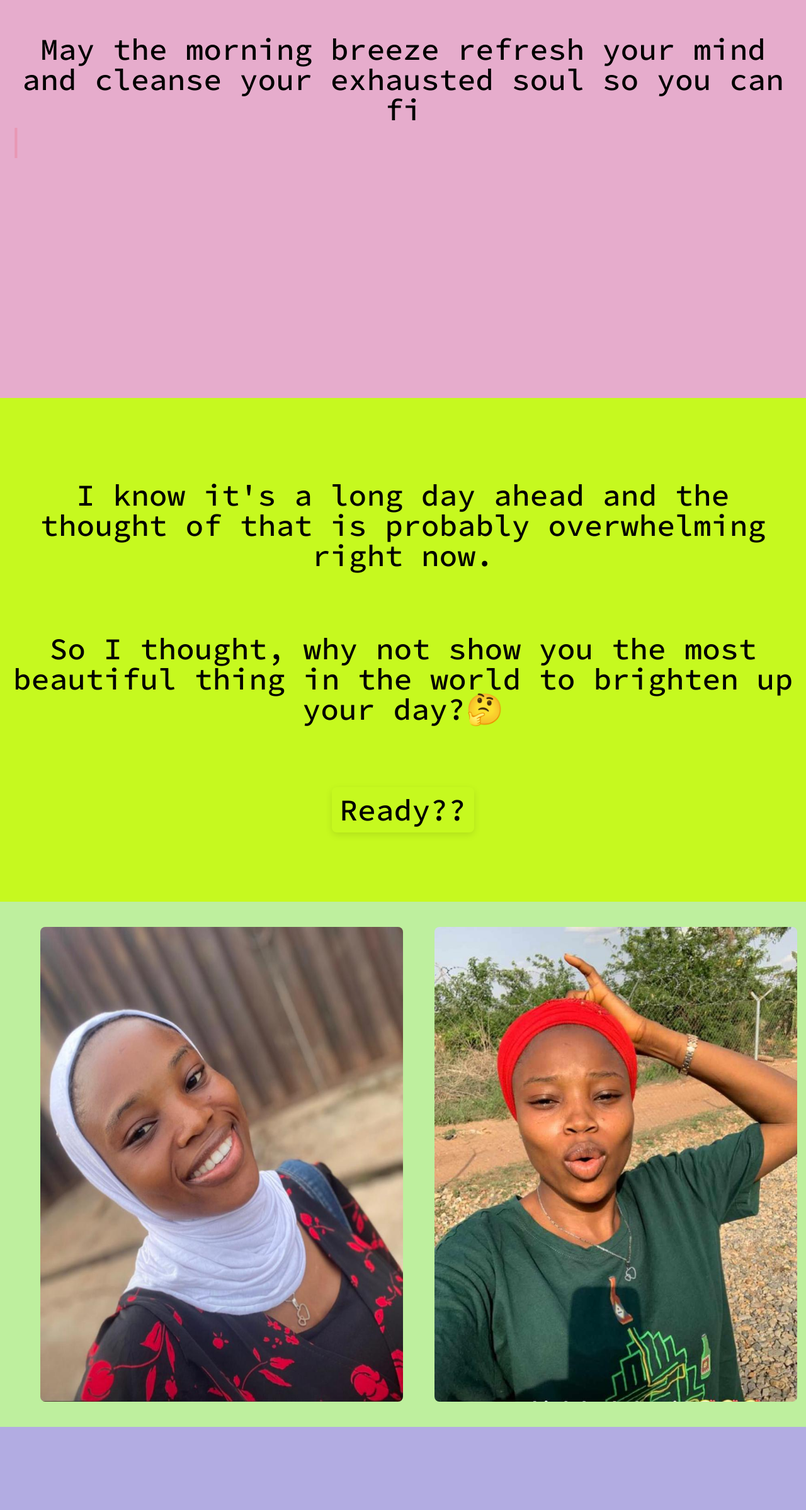
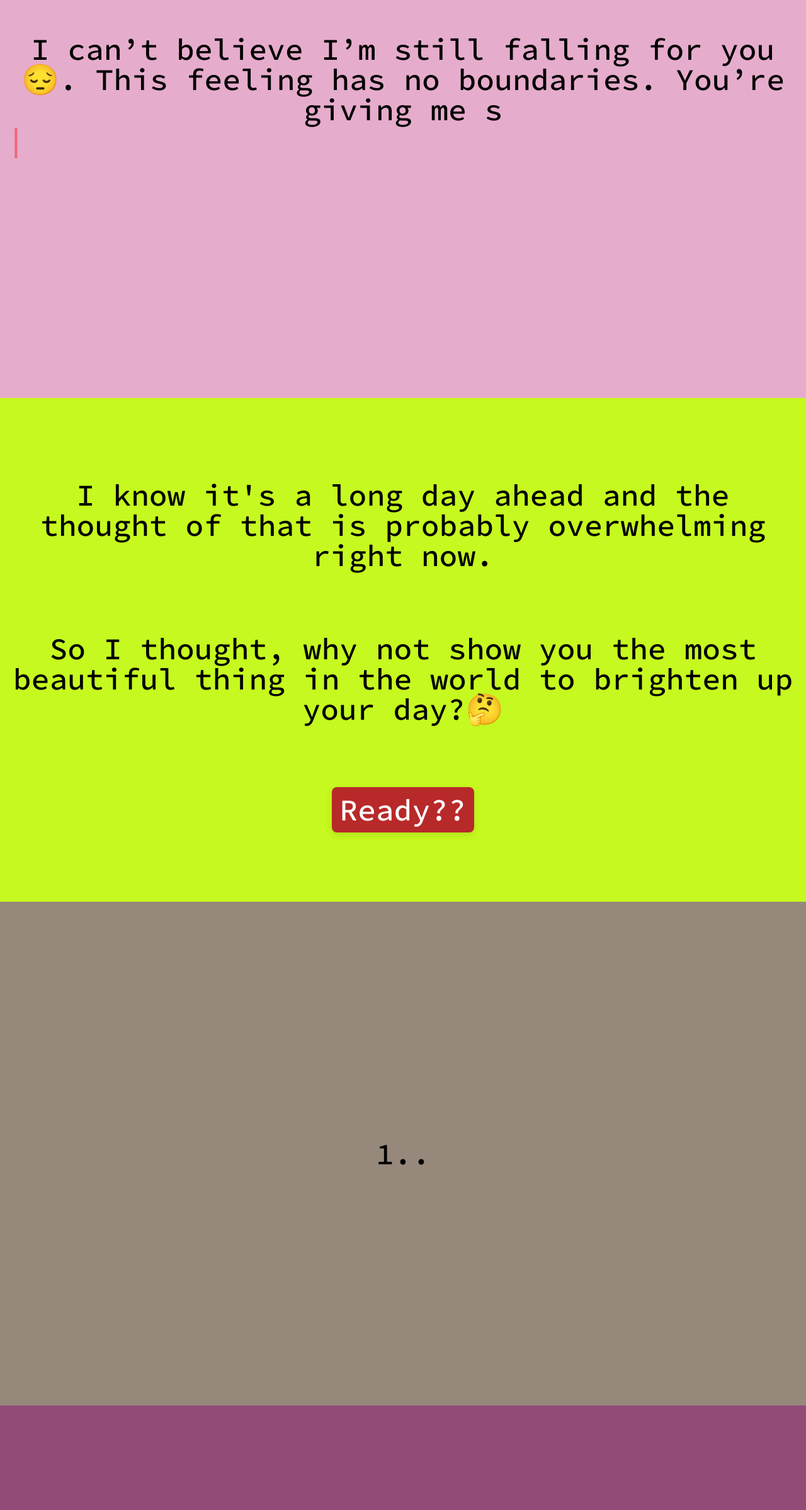
Before and after one commit to Basheer5127/therapeutic-messages, a React (Vite) app: page /baby/1 in a window 1280 px wide. Shown: the part 168-2566 px from the top of the page at 63% size. Built offline with nearby package versions, Linux system fonts and the light colour scheme.

Commit message:
added extra functionality

```diff
--- a/src/Pages/Romance/Romance.jsx
+++ b/src/Pages/Romance/Romance.jsx
@@ -9,6 +9,15 @@ const Romance = () => {
     <div className="font-medium">
       <Header />
       <Main />
+      <section className="bg-[#96897B] h-screen flex flex-col justify-center items-center text-5xl">
+        1..
+      </section>
+      <section className="bg-[#904C77] h-screen flex flex-col justify-center items-center text-5xl">
+        2..
+      </section>
+      <section className="bg-[#ECCFC3] h-screen flex flex-col justify-center items-center text-5xl">
+        Go..🎊
+      </section>
       <Pictures />
       <Footer />
     </div>
@@ -22,7 +31,7 @@ const Header = () => {
   const [showScroll, setShowScroll] = useState(false);
   const [text] = useTypewriter({
     words: [
-      `May the morning breeze refresh your mind and cleanse your exhausted soul so you can fill them once again with new hope, dreams, and desires! Good morning my love❤️`,
+      `I can’t believe I’m still falling for you😔. This feeling has no boundaries. You’re giving me so much without even knowing. I love you more than anything in the world. Good morning Olaide❤️`,
     ],
     loop: 1,
     typeSpeed: 70,
@@ -51,7 +60,7 @@ const Header = () => {
         initial="initial"
         animate="animate"
       >
-        Keep scrolling...
+        Keep scrolling baby...
       </motion.p>
     </section>
   );
@@ -89,10 +98,10 @@ const Main = () => {
         brighten up your day?🤔
       </motion.p>
       <motion.p
-        className="text-2xl md:text-5xl md:text-center p-3 mt-[100px] shadow1 rounded-lg"
+        className="text-2xl md:text-5xl md:text-center p-3 mt-[100px] shadow1 rounded-lg text-white bg-[#B82929]"
         initial={{ opacity: 0 }}
         whileInView={{ opacity: 1 }}
-        transition={{ duration: 1, type: "spring" }}
+        transition={{ duration: 1, delay: 3 }}
       >
         Ready??
       </motion.p>
```
